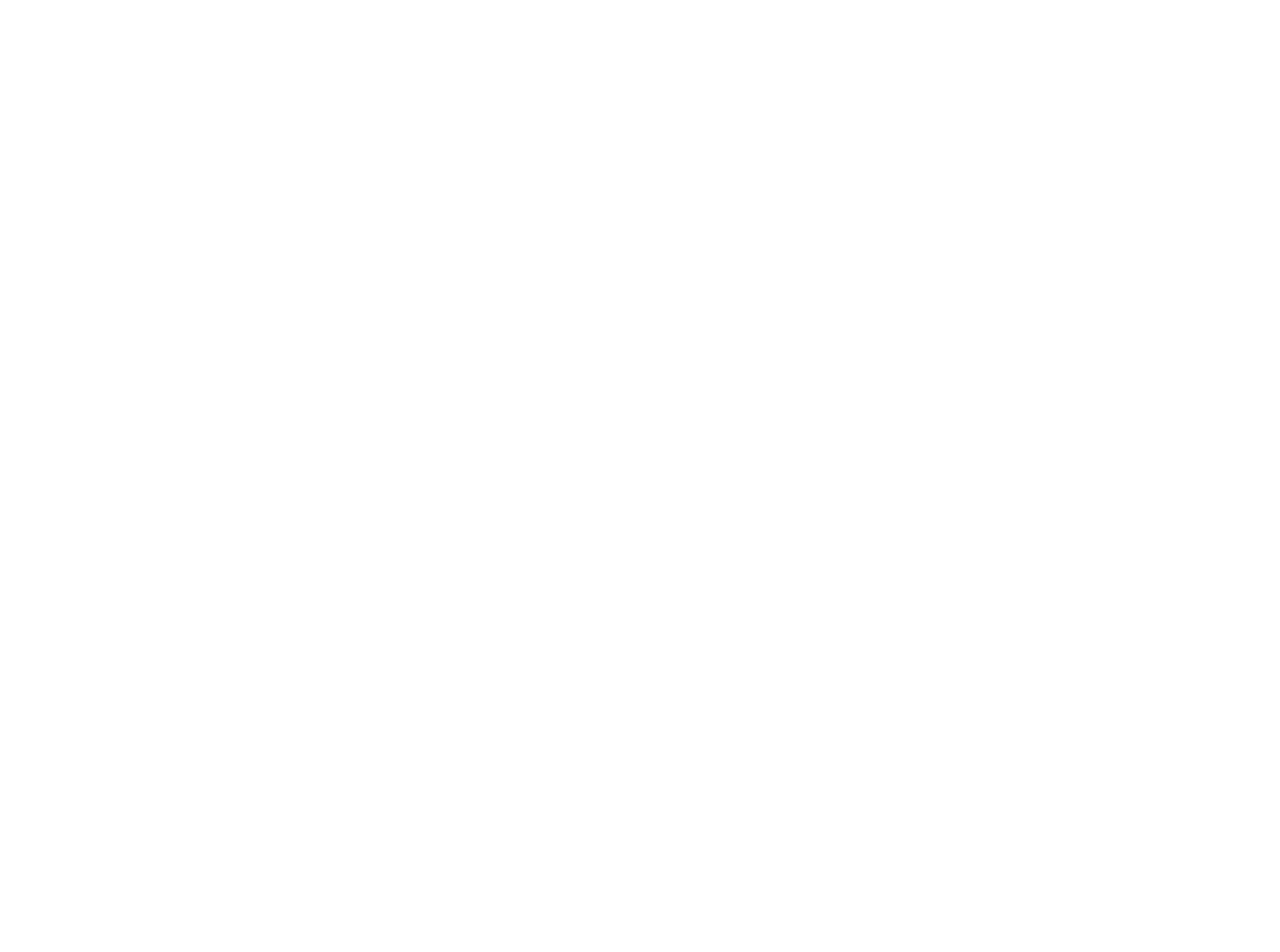
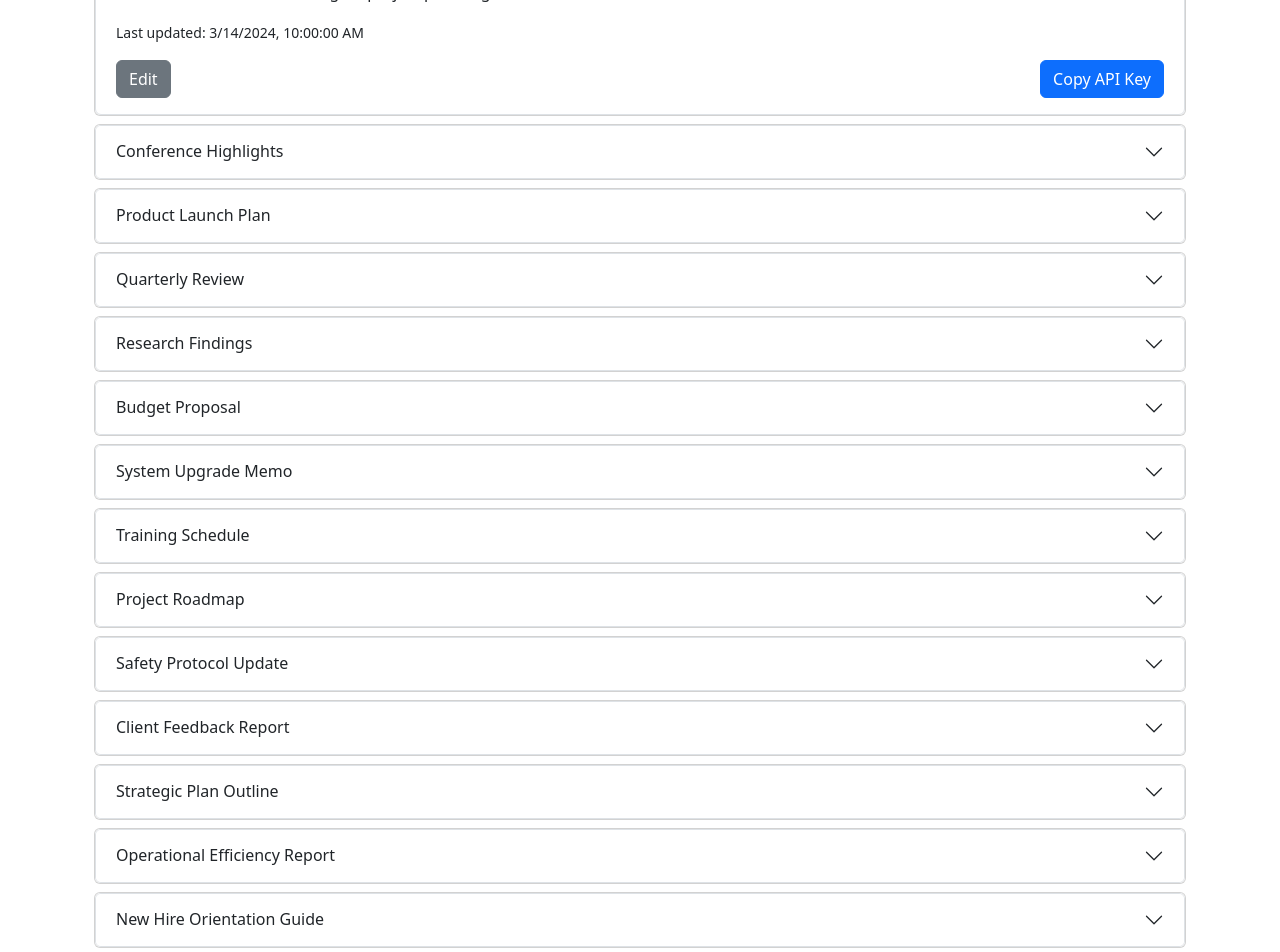
Before and after one commit to Vardhu2706/mern-api-key-vault, a React (Vite) app in the folder frontend/: page / in a window 1280 px wide. Shown: the part 340-1292 px from the top of the page. Before the commit the page ends 800 px from the top, so only its background shows below. Built offline with nearby package versions, Linux system fonts and the light colour scheme.

Commit message:
Created Key Component

```diff
--- a/frontend/src/components/Hero.jsx
+++ b/frontend/src/components/Hero.jsx
@@ -15,6 +15,12 @@
   const createKeyHandler = async (e) => {
     e.preventDefault();
   }
+
+  const clear = () => {
+    setTitle("");
+    setKey("");
+    setDesc("");
+  };
 
   return (
     <div className=" py-5">
@@ -52,9 +58,15 @@
             ></Form.Control>
           </Form.Group>
 
-          <Button type="submit" variant="primary" className="mt-3">
-            Create Key
-          </Button>
+          <div className="mt-3 d-flex justify-content-between">
+            <Button type="submit" variant="secondary" className="mt-3" onClick={clear}>
+              Clear
+            </Button>
+            <Button type="submit" variant="primary" className="mt-3 ms-3">
+              Create Key
+            </Button>
+          </div>
+
         </Form>
       </FormContainer>
     </div>
--- /dev/null
+++ b/frontend/src/components/Key.jsx
@@ -0,0 +1,36 @@
+import React from 'react';
+import { Card, Accordion, Button } from 'react-bootstrap';
+
+const KeyCard = ({ keyItem, index }) => {
+    // Function to copy the content to the clipboard
+    const copyToClipboard = (content) => {
+        navigator.clipboard.writeText(content).then(() => {
+            alert('Content copied to clipboard!'); // Feedback to the user (consider using a more subtle notification)
+        }, (err) => {
+            console.error('Failed to copy content: ', err); // Error handling
+        });
+    };
+
+    return (
+        <Card className="mb-2">
+            <Accordion.Item eventKey={`${index}`}>
+                <Accordion.Header>
+                    {keyItem.title}
+                </Accordion.Header>
+                <Accordion.Body>
+                    <h5>API Key:</h5>
+                    <p>{keyItem.content}</p>
+                    <h5>Description:</h5>
+                    <p>{keyItem.desc}</p>
+                    <small>Last updated: {new Date(keyItem.updatedAt).toLocaleString()}</small>
+                    <div className="mt-3 d-flex justify-content-between">
+                        <Button variant="secondary">Edit</Button>
+                        <Button variant="primary" onClick={() => copyToClipboard(keyItem.content)}>Copy API Key</Button>
+                    </div>
+                </Accordion.Body>
+            </Accordion.Item>
+        </Card>
+    );
+};
+
+export default KeyCard;
--- /dev/null
+++ b/frontend/src/components/KeyAcc.jsx
@@ -0,0 +1,20 @@
+import React from 'react';
+import { Container, Accordion } from 'react-bootstrap';
+import KeyCard from './Key'; // Adjust the path as needed
+import data from '../data/data';
+
+const KeyAcc = () => {
+    console.log(data);
+
+    return (
+        <Container>
+            <Accordion defaultActiveKey="0">
+                {data.map((key, index) => (
+                    <KeyCard key={index} keyItem={key} index={index} />
+                ))}
+            </Accordion>
+        </Container>
+    );
+};
+
+export default KeyAcc;
--- a/frontend/src/components/Tab.jsx
+++ b/frontend/src/components/Tab.jsx
@@ -2,6 +2,7 @@
 import Tab from 'react-bootstrap/Tab';
 import Tabs from 'react-bootstrap/Tabs';
 import Hero from './Hero';
+import KeyAcc from './KeyAcc';
 
 function TabsComponent() {
     return (
@@ -15,10 +16,10 @@
                 <Hero />
             </Tab>
             <Tab eventKey="profile" title="Your Keys">
-                Tab content for Profile
+                <KeyAcc />
             </Tab>
             <Tab eventKey="longer-tab" title="Shared Keys">
-                Tab content for Loooonger Tab
+                <KeyAcc />
             </Tab>
         </Tabs>
     );
--- /dev/null
+++ b/frontend/src/data/data.jsx
@@ -0,0 +1,130 @@
+const data = [
+    {
+        "title": "Meeting Notes",
+        "content": "Discuss project timelines and milestones.",
+        "desc": "Notes from the team meeting on project planning.",
+        "author": "634f6fb82cbe5b234ff93b70",
+        "sharedWith": ["634f6fb82cbe5b234ff93b71", "634f6fb82cbe5b234ff93b72"],
+        "createdAt": "2024-03-14T10:00:00.000Z",
+        "updatedAt": "2024-03-14T10:00:00.000Z"
+    },
+    {
+        "title": "Conference Highlights",
+        "content": "Key takeaways from the annual tech conference.",
+        "desc": "Summary of important announcements and tech trends.",
+        "author": "634f6fb82cbe5b234ff93b73",
+        "sharedWith": [],
+        "createdAt": "2024-03-13T09:00:00.000Z",
+        "updatedAt": "2024-03-13T09:00:00.000Z"
+    },
+    {
+        "title": "Product Launch Plan",
+        "content": "Detailed plan for the upcoming product launch, including marketing strategies and timelines.",
+        "desc": "Complete overview of the launch strategy for the new product line.",
+        "author": "634f6fb82cbe5b234ff93b74",
+        "sharedWith": ["634f6fb82cbe5b234ff93b75"],
+        "createdAt": "2024-03-12T08:00:00.000Z",
+        "updatedAt": "2024-03-12T08:00:00.000Z"
+    },
+    {
+        "title": "Quarterly Review",
+        "content": "Analysis of the quarterly performance metrics and objectives.",
+        "desc": "A detailed report on the company's performance in the past quarter.",
+        "author": "634f6fb82cbe5b234ff93b76",
+        "sharedWith": ["634f6fb82cbe5b234ff93b77", "634f6fb82cbe5b234ff93b78"],
+        "createdAt": "2024-03-11T07:00:00.000Z",
+        "updatedAt": "2024-03-11T07:00:00.000Z"
+    },
+    {
+        "title": "Research Findings",
+        "content": "Comprehensive analysis of recent research findings in our field.",
+        "desc": "Document includes detailed observations and implications of the latest research.",
+        "author": "634f6fb82cbe5b234ff93b79",
+        "sharedWith": ["634f6fb82cbe5b234ff93b7a"],
+        "createdAt": "2024-03-10T06:00:00.000Z",
+        "updatedAt": "2024-03-10T06:00:00.000Z"
+    },
+    {
+        "title": "Budget Proposal",
+        "content": "Proposal for the next fiscal year's budget, focusing on departmental allocations.",
+        "desc": "Detailed proposal outlining the budget requirements and justifications for each department.",
+        "author": "634f6fb82cbe5b234ff93b7b",
+        "sharedWith": [],
+        "createdAt": "2024-03-09T05:00:00.000Z",
+        "updatedAt": "2024-03-09T05:00:00.000Z"
+    },
+    {
+        "title": "System Upgrade Memo",
+        "content": "Notification and details regarding the upcoming system upgrade.",
+        "desc": "Memo outlines the scope, impact, and schedule of the system upgrade.",
+        "author": "634f6fb82cbe5b234ff93b7c",
+        "sharedWith": ["634f6fb82cbe5b234ff93b7d"],
+        "createdAt": "2024-03-08T04:00:00.000Z",
+        "updatedAt": "2024-03-08T04:00:00.000Z"
+    },
+    {
+        "title": "Training Schedule",
+        "content": "The schedule for the upcoming employee training sessions.",
+        "desc": "Details on the dates, topics, and instructors for the new training program.",
+        "author": "634f6fb82cbe5b234ff93b7e",
+        "sharedWith": ["634f6fb82cbe5b234ff93b7f", "634f6fb82cbe5b234ff93b80"],
+        "createdAt": "2024-03-07T03:00:00.000Z",
+        "updatedAt": "2024-03-07T03:00:00.000Z"
+    },
+    {
+        "title": "Project Roadmap",
+        "content": "Outline of the major milestones and deadlines for the current project.",
+        "desc": "A strategic document detailing the timeline, goals, and key deliverables for the project.",
+        "author": "634f6fb82cbe5b234ff93b81",
+        "sharedWith": ["634f6fb82cbe5b234ff93b82"],
+        "createdAt": "2024-03-06T02:00:00.000Z",
+        "updatedAt": "2024-03-06T02:00:00.000Z"
+    },
+    {
+        "title": "Safety Protocol Update",
+        "content": "Updated guidelines and protocols for maintaining safety in the workplace.",
+        "desc": "The document outlines the revised safety measures and procedures to ensure employee wellbeing.",
+        "author": "634f6fb82cbe5b234ff93b83",
+        "sharedWith": [],
+        "createdAt": "2024-03-05T01:00:00.000Z",
+        "updatedAt": "2024-03-05T01:00:00.000Z"
+    },
+    {
+        "title": "Client Feedback Report",
+        "content": "Summary of client feedback from the recent survey, including suggestions and areas for improvement.",
+        "desc": "Comprehensive report detailing customer satisfaction levels and feedback on our services.",
+        "author": "634f6fb82cbe5b234ff93b84",
+        "sharedWith": ["634f6fb82cbe5b234ff93b85"],
+        "createdAt": "2024-03-04T12:00:00.000Z",
+        "updatedAt": "2024-03-04T12:00:00.000Z"
+    },
+    {
+        "title": "Strategic Plan Outline",
+        "content": "The framework for our strategic plan over the next five years, focusing on growth and innovation.",
+        "desc": "Outline of the key strategies, objectives, and actions planned to achieve long-term goals.",
+        "author": "634f6fb82cbe5b234ff93b86",
+        "sharedWith": ["634f6fb82cbe5b234ff93b87", "634f6fb82cbe5b234ff93b88"],
+        "createdAt": "2024-03-03T11:00:00.000Z",
+        "updatedAt": "2024-03-03T11:00:00.000Z"
+    },
+    {
+        "title": "Operational Efficiency Report",
+        "content": "Analysis of the operational efficiency within the company, with recommendations for improvements.",
+        "desc": "The report provides an in-depth look at current operations and suggests ways to enhance efficiency.",
+        "author": "634f6fb82cbe5b234ff93b89",
+        "sharedWith": [],
+        "createdAt": "2024-03-02T10:00:00.000Z",
+        "updatedAt": "2024-03-02T10:00:00.000Z"
+    },
+    {
+        "title": "New Hire Orientation Guide",
+        "content": "A comprehensive guide for onboarding new employees, including policies, procedures, and company culture.",
+        "desc": "This guide is designed to help new hires integrate smoothly and effectively into the company.",
+        "author": "634f6fb82cbe5b234ff93b8a",
+        "sharedWith": ["634f6fb82cbe5b234ff93b8b"],
+        "createdAt": "2024-03-01T09:00:00.000Z",
+        "updatedAt": "2024-03-01T09:00:00.000Z"
+    }
+];
+
+export default data;
```
Also changed, not shown: 2 other files (tests, documents, lock files or other folders).
